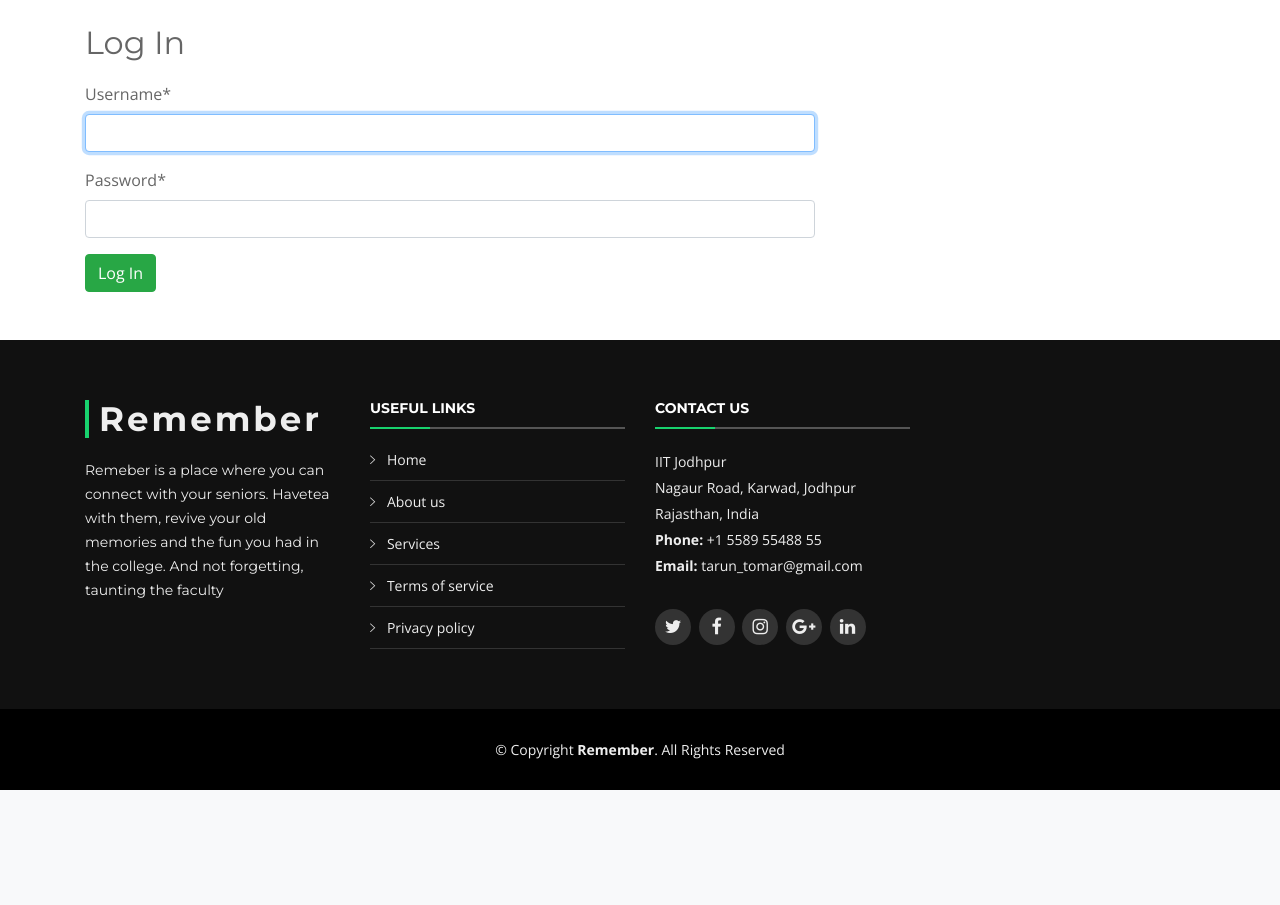
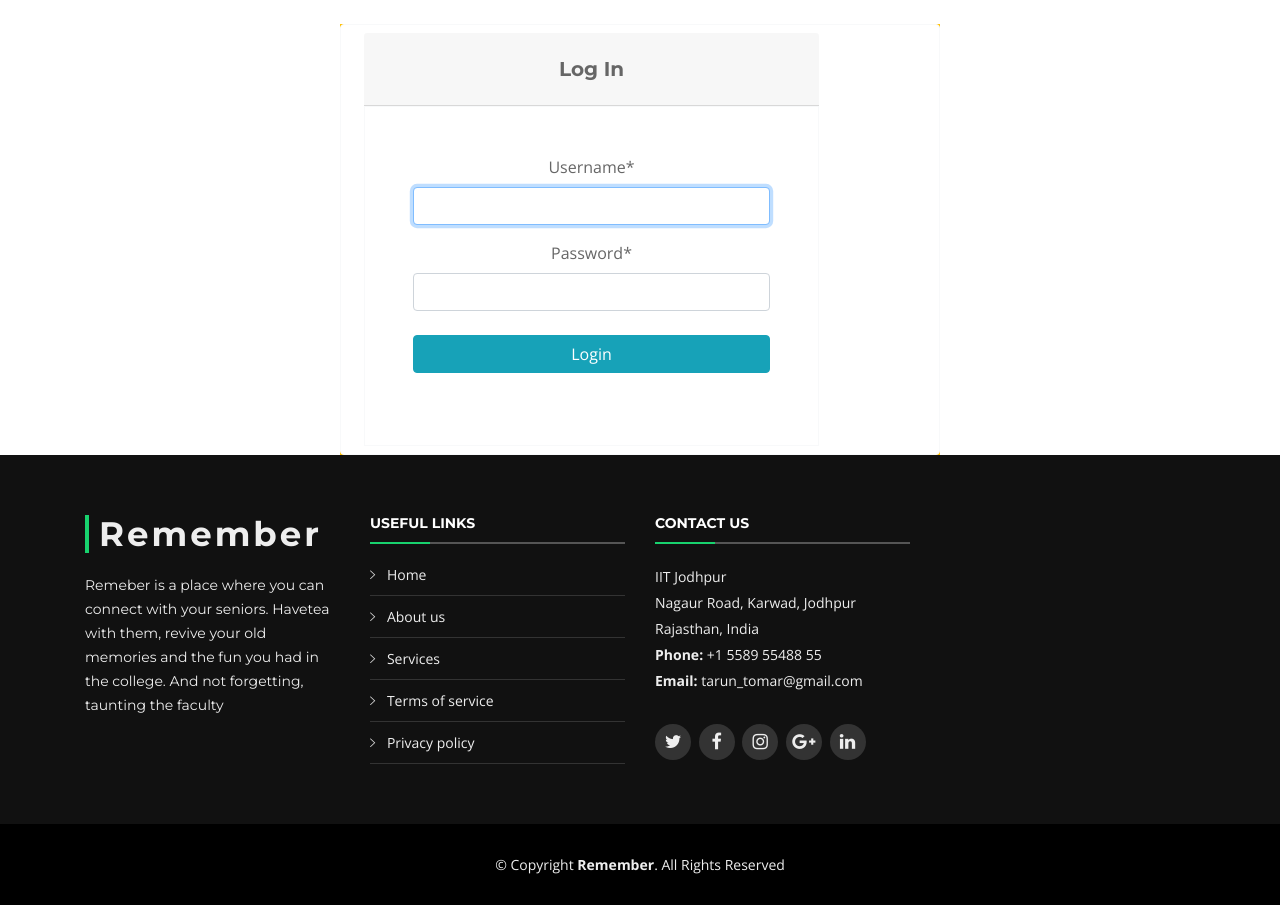
Before and after one commit to rohansingh9001/Smart-India-Hackathon-Alumni-Monitoring, a Django app: page /accounts/login/ in a window 1280 px wide. Shown: the part 56-961 px from the top of the page. Before the commit the page ends 846 px from the top, so only its background shows below. Run offline with Django 3.2, Linux system fonts and the light colour scheme; some libraries are stand-ins or nearby versions; some web fonts are replaced.

Commit message:
edited login

```diff
--- a/templates/registration/login.html
+++ b/templates/registration/login.html
@@ -1,22 +1,25 @@
 {% extends 'base.html' %}
+
 {% load i18n %}
 {% load crispy_forms_tags %}
 
 {% block content %}
 <br>
-<div class="container" >
-  <div class="row">
-    <div class="col-md-8 col-sm-10 col-12">
-      <h2>Log In</h2>
-      <form method="post" novalidate>
+<div class="mx-auto bg-warning" style="width:600px">
+   <div class="card text-center border border-light p-2">
+     <div class="col-md-10 col-sm-10 col-12">
+        <h5 class="card-header info-color white-text text-center py-4">
+          <strong>Log In</strong>
+        </h5>
+         <div class="md-forms" >
+            <form class="border border-light p-5" method="post" novalidate>
             {% csrf_token %}
             <input type="hidden" name="next" value="{{ next }}">
             {{ form|crispy }}
-        <button type="submit" class="btn btn-success">Log In</button>
+            <button class="btn btn-info btn-block my-4" type="submit">Login</button>
             </form>
          </div>
       </div>
    </div>
-  <br>
-  <br>
+</div>
 {% endblock %}
```
Also changed, not shown: templates/registration/signup_form.html (+13 -5 lines). Lines whose indentation alone changed are shown as unchanged.
